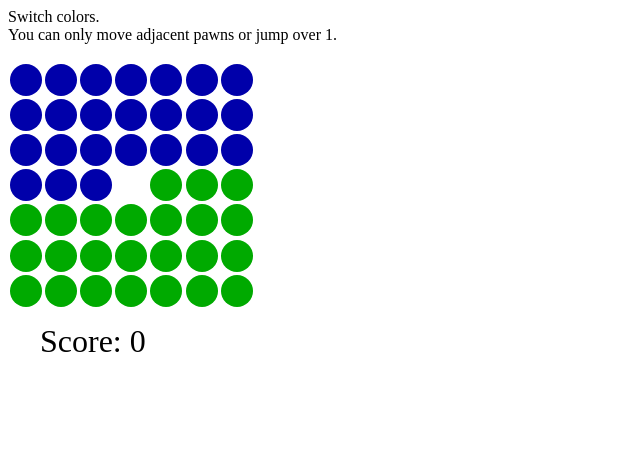
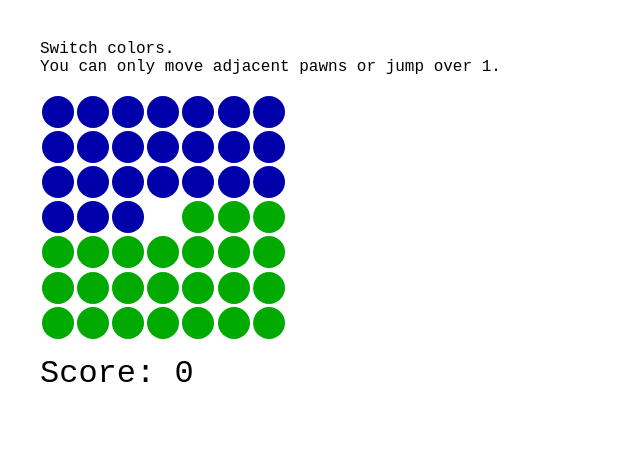
Before and after one commit to Tymek/Kadryl-Lucasa, a website: page index.html in a window 1280 px wide. Shown: the whole page, without its empty margins (0-640 px from the left). Drawn offline with nearby package versions, Linux system fonts and the light colour scheme.

Commit message:
Styles fix

```diff
--- a/styles.css
+++ b/styles.css
@@ -1,3 +1,11 @@
+* {
+    font-family: monospace, sans-serif;
+}
+
+body {
+    padding: 2em;
+}
+
 .row {
     clear: both;
 }
@@ -13,7 +21,7 @@
 
 #score {
     font-size: 2em;
-    padding: 1em;
+    padding: 1em 0;
 }
 
 .blue {
@@ -23,3 +31,7 @@
 .green {
     background: #00aa00;
 }
+
+#done {
+    font-size: 2em;
+}
```
